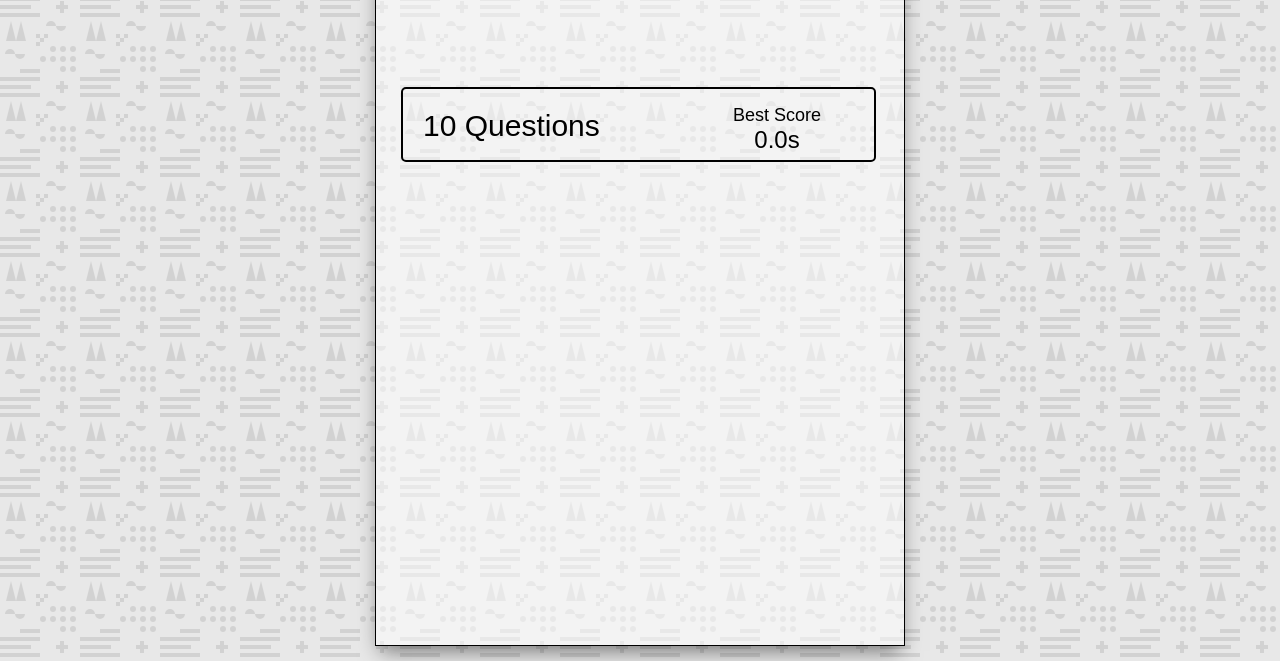
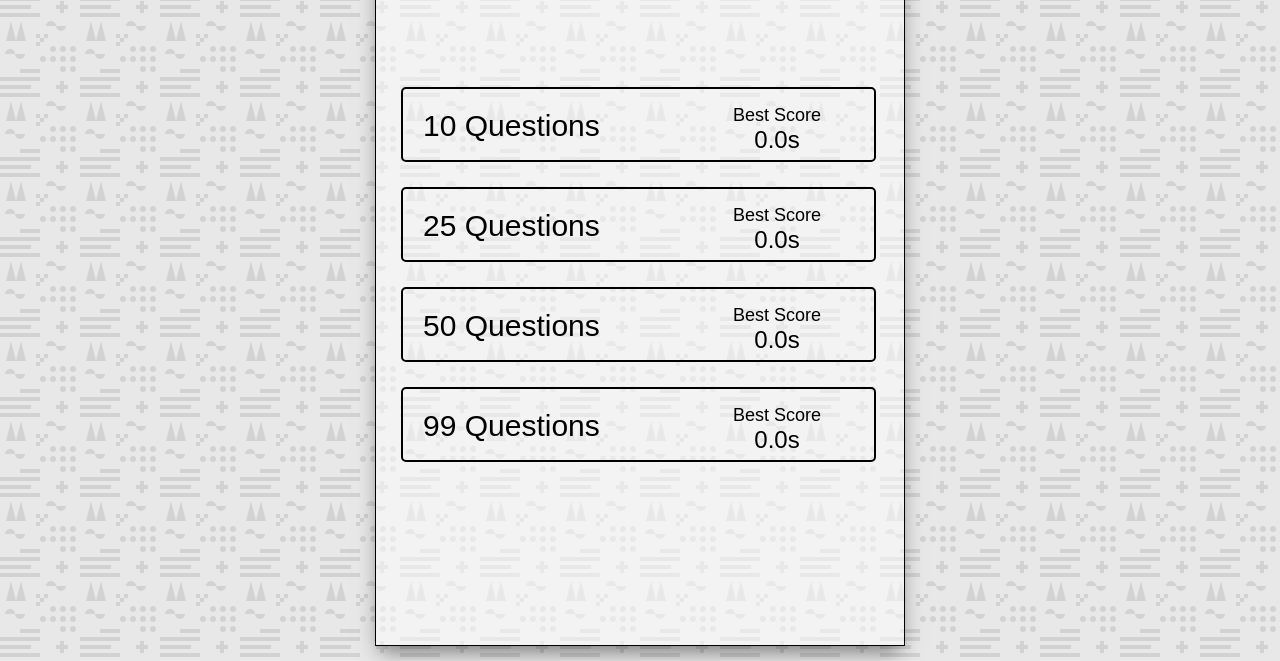
Before and after one commit to Djones917/MathSprint_2020, a plain HTML site: page index.html in a window 1280 px wide. Shown: the part 139-800 px from the top of the page. Drawn offline with Linux system fonts and the light colour scheme; a web font is replaced by a local one.

Commit message:
created all questions

```diff
--- a/index.html
+++ b/index.html
@@ -18,10 +18,40 @@
         <div class="card" id="splash-page">
             <form id="start-form">
                 <div class="selection-container">
-                    <!-- Selection Container -->
+                    <!-- 10 Questions Radio Input -->
                     <div class="radio-container">
                         <label for="value-10">10 Questions</label>
                         <input type="radio" name="questions" value="10" id="value-10">
+                        <span class="best-score">
+                            <span>Best Score</span>
+                            <span class="best-score-value">0.0s</span>
+                        </span>
+                    </div>
+
+                    <!-- 25 Questions Radio Input -->
+                    <div class="radio-container">
+                        <label for="value-25">25 Questions</label>
+                        <input type="radio" name="questions" value="25" id="value-25">
+                        <span class="best-score">
+                            <span>Best Score</span>
+                            <span class="best-score-value">0.0s</span>
+                        </span>
+                    </div>
+
+                    <!-- 50 Questions Radio Input -->
+                    <div class="radio-container">
+                        <label for="value-50">50 Questions</label>
+                        <input type="radio" name="questions" value="50" id="value-50">
+                        <span class="best-score">
+                            <span>Best Score</span>
+                            <span class="best-score-value">0.0s</span>
+                        </span>
+                    </div>
+
+                    <!-- 99 Questions Radio Input -->
+                    <div class="radio-container">
+                        <label for="value-99">99 Questions</label>
+                        <input type="radio" name="questions" value="99" id="value-99">
                         <span class="best-score">
                             <span>Best Score</span>
                             <span class="best-score-value">0.0s</span>
```
